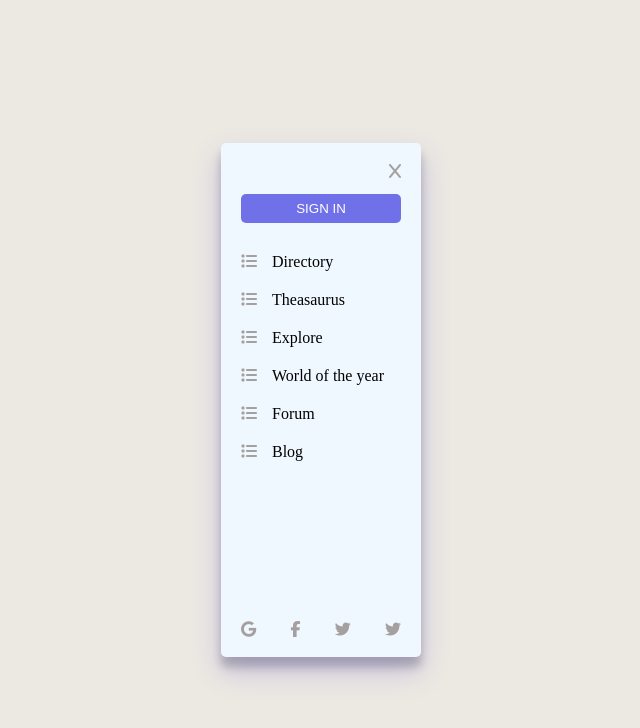
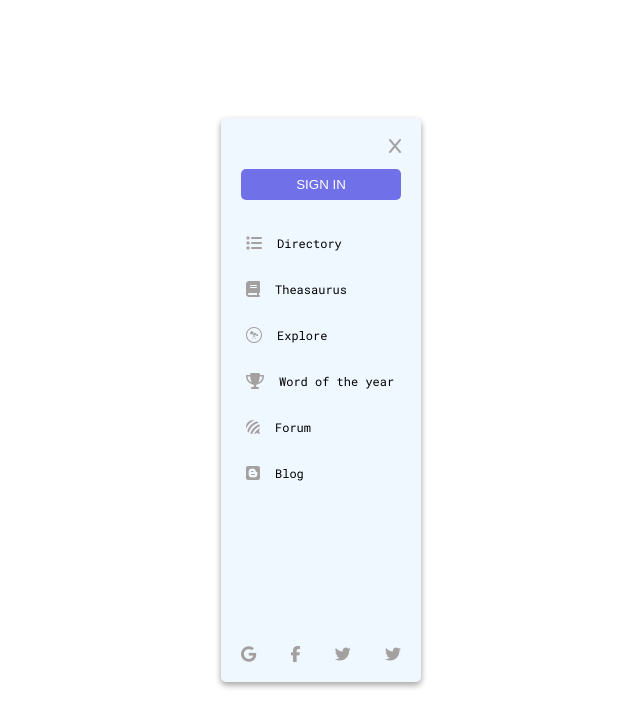
Before and after one commit to Fensley/sidebar-Menu, a plain HTML site: page index.html in a window 1280 px wide. Shown: the whole page, without its empty margins (319-959 px from the left). Drawn offline with Linux system fonts and the light colour scheme.

Commit message:
initial commit

```diff
--- a/index.html
+++ b/index.html
@@ -27,27 +27,27 @@
           </div>
 
           <div class="one">
-            <i class="fa-solid fa-list"></i>
+            <i class="fa-solid fa-book"></i>
             <p>Theasaurus</p>
           </div>
 
           <div class="one">
-            <i class="fa-solid fa-list"></i>
+            <i class="fa-brands fa-wpexplorer"></i>
             <p>Explore</p>
           </div>
 
           <div class="one">
-            <i class="fa-solid fa-list"></i>
-            <p>World of the year</p>
+            <i class="fa-solid fa-trophy"></i>
+            <p>Word of the year</p>
           </div>
 
           <div class="one">
-            <i class="fa-solid fa-list"></i>
+            <i class="fa-brands fa-forumbee"></i>
             <p>Forum</p>
           </div>
 
           <div class="one">
-            <i class="fa-solid fa-list"></i>
+            <i class="fa-brands fa-blogger"></i>
             <p>Blog</p>
           </div>
         </div>
--- a/style.css
+++ b/style.css
@@ -1,21 +1,23 @@
+@import url("https://fonts.googleapis.com/css2?family=Roboto+Mono:ital,wght@0,100..700;1,100..700&display=swap");
+
 * {
   margin: 0;
   padding: 0;
   box-sizing: border-box;
 }
 body {
-  background-color: rgb(236, 233, 227);
+  background-color: rgb(255, 255, 255);
   display: flex;
   align-items: center;
   justify-content: center;
   height: 100vh;
+  font-family: "Roboto Mono", monospace;
 }
 .container {
   border-radius: 5px;
-  box-shadow: rgba(82, 62, 197, 0.25) 0px 14px 28px,
-    rgba(0, 0, 0, 0.22) 0px 10px 10px;
+  box-shadow: rgba(0, 0, 0, 0.16) 0px 3px 6px, rgba(0, 0, 0, 0.23) 0px 3px 6px;
   width: 200px;
-  /* border: 1px solid; */
+
   background-color: aliceblue;
   padding: 20px;
 }
@@ -27,7 +29,22 @@ body {
   justify-content: end;
 }
 .one {
+  padding: 5px;
   display: flex;
+  cursor: pointer;
+  transition: all 0.3s;
+}
+.one:hover {
+  transition: all 0.3s;
+  i {
+    color: white;
+  }
+  background-color: rgb(112, 112, 233);
+
+  border-radius: 3px;
+  p {
+    color: white;
+  }
 }
 .social {
   margin-top: 100%;
@@ -38,24 +55,29 @@ body {
 button {
   color: white;
   border-radius: 5px;
-  border: none;
+  border: 1px solid transparent;
   background-color: rgb(112, 112, 233);
   cursor: pointer;
   padding: 7px;
   width: 100%;
+  transition: all 0.3s linear;
 }
+button:hover {
+  background-color: rgb(139, 139, 224);
+}
+
 .btn {
   margin: 15px 0px;
 }
 .second {
   margin-top: 30px;
-  /* border: 1px solid; */
   display: flex;
   flex-direction: column;
   gap: 20px;
 }
 p {
   margin-left: 15px;
+  font-size: 12px;
 }
 i {
   color: rgb(165, 160, 160);
```
